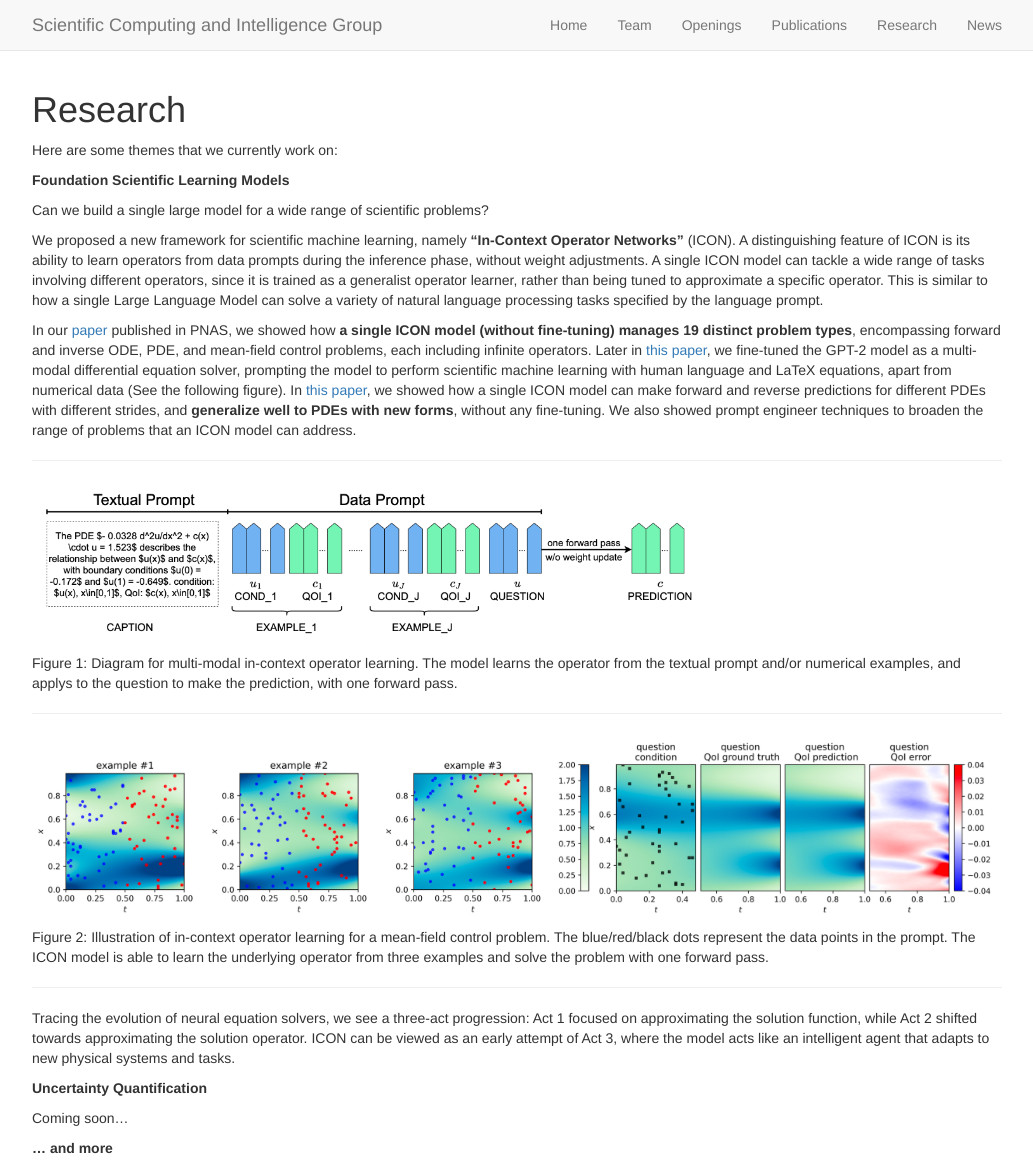
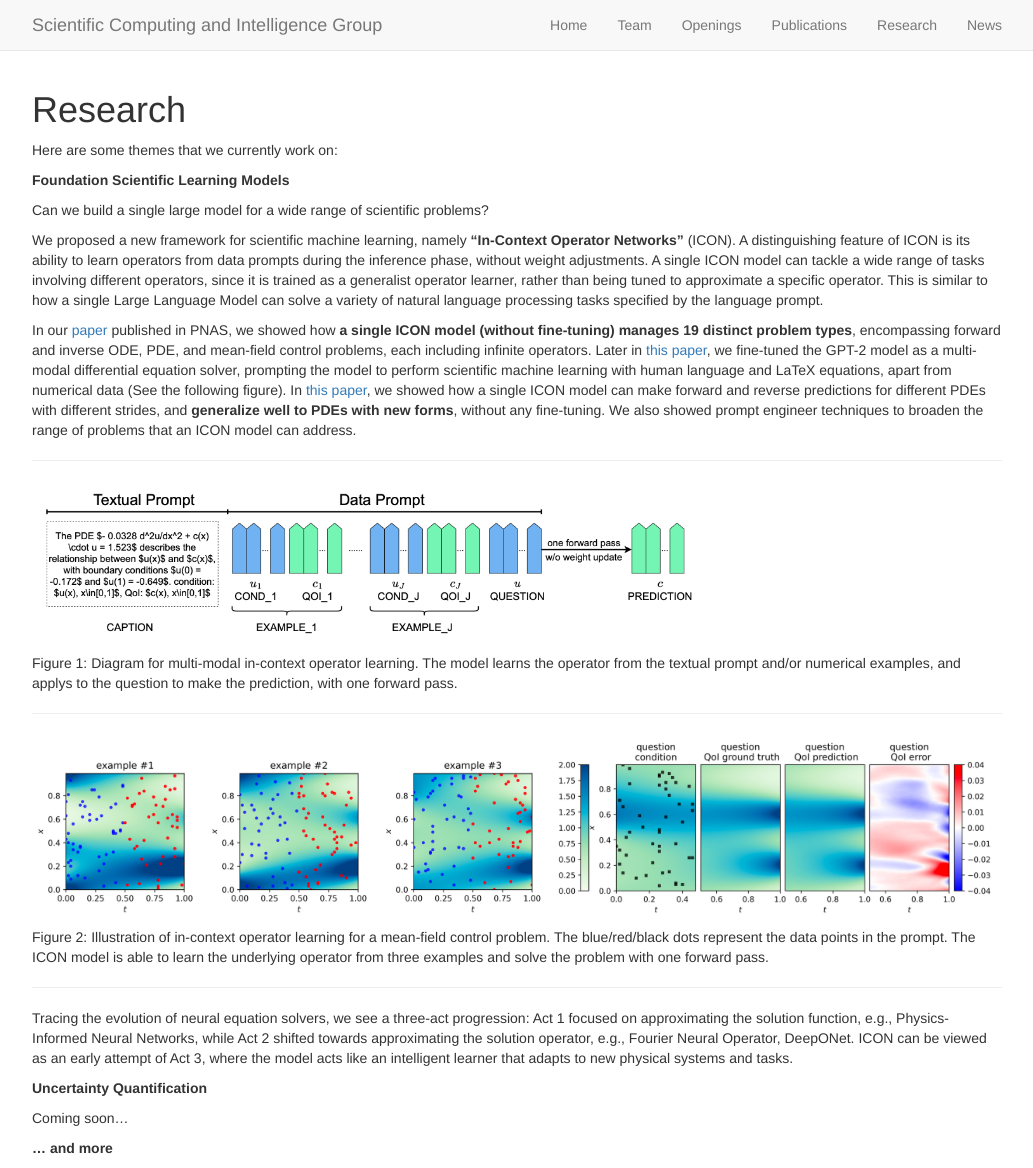
Before and after one commit to scaling-group/scaling-group.github.io, a Jekyll site: the page built from _pages/research.md, in a window 1280 px wide and 1168 px high. Shown: the whole window, without its empty margins (123-1156 px from the left). Built offline with Jekyll 4.4.1, drawn with Linux system fonts in a browser that asks for light colours.

Commit message:
update research.md

```diff
--- a/_pages/research.md
+++ b/_pages/research.md
@@ -31,7 +31,7 @@ Figure 2: Illustration of in-context operator learning for a mean-field control
 
 ---
 
-Tracing the evolution of neural equation solvers, we see a three-act progression: Act 1 focused on approximating the solution function, while Act 2 shifted towards approximating the solution operator. ICON can be viewed as an early attempt of Act 3, where the model acts like an intelligent agent that adapts to new physical systems and tasks.
+Tracing the evolution of neural equation solvers, we see a three-act progression: Act 1 focused on approximating the solution function, e.g., Physics-Informed Neural Networks, while Act 2 shifted towards approximating the solution operator, e.g., Fourier Neural Operator, DeepONet. ICON can be viewed as an early attempt of Act 3, where the model acts like an intelligent learner that adapts to new physical systems and tasks.
 
 **Uncertainty Quantification**
 
```
